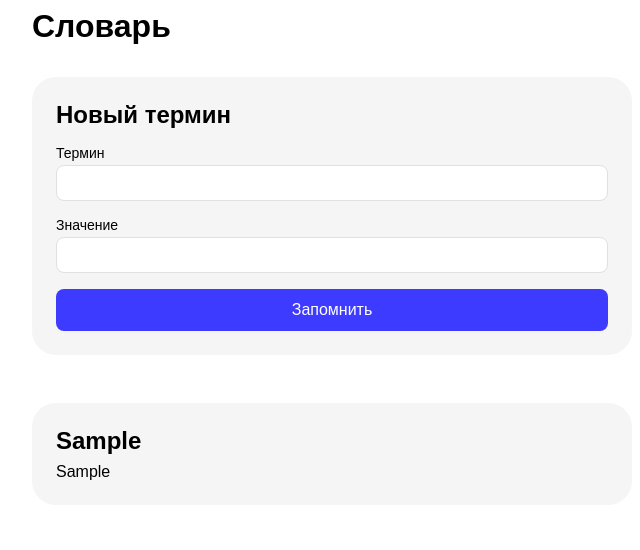
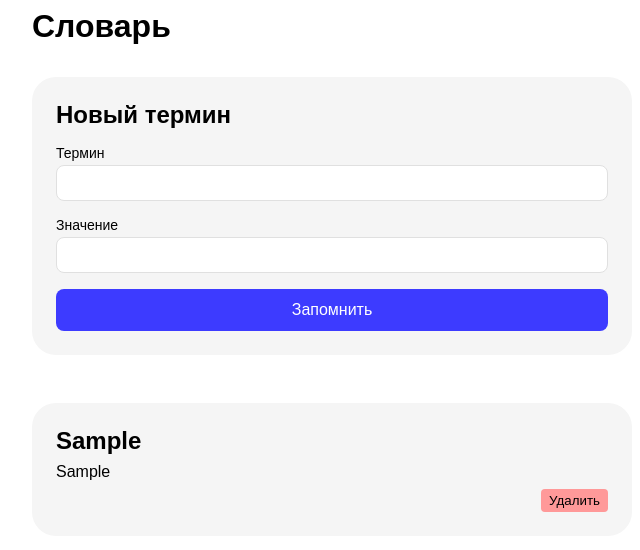
Before and after one commit to Ivan26ru/react-vite, a React (Vite) app: page / in a window 1280 px wide. Both pictures are taken after typing "Sample", "Sample" into the empty fields and a click on the button "Запомнить". Shown: the top 550 px of the page, without its empty margins (308-948 px from the left). Built offline with nearby package versions, Linux system fonts and the light colour scheme.

Commit message:
2.8 add delete, sync, localStorage

```diff
--- a/src/TermCard.scss
+++ b/src/TermCard.scss
@@ -14,4 +14,14 @@
 		font-size: 16px;
 		margin: 0;
 	}
+
+	&__delete {
+		background-color: #ff9999;
+		border: none;
+		padding: 4px 8px;
+		border-radius: 4px;
+		width: fit-content;
+		cursor: pointer;
+		align-self: flex-end;
+	}
 }
--- a/src/TermCard.tsx
+++ b/src/TermCard.tsx
@@ -1,10 +1,21 @@
 import "./TermCard.scss";
 
-export const TermCard = ({title, description}) => {
+export const TermCard = ({title, description, onDelete, id}) => {
+    const handleDeleteClick = () => {
+        onDelete(id)
+        console.log('Delete');
+    }
     return (
         <div className="term-card">
             <h2 className="term-card__title">{title}</h2>
-            { description && <p className="term-card__description">{description}</p>}
+            {description && <p className="term-card__description">{description}</p>}
+            <button
+                type="button"
+                className="term-card__delete"
+                onClick={handleDeleteClick}
+            >
+                Удалить
+            </button>
         </div>
     );
 }
--- a/src/TermList.tsx
+++ b/src/TermList.tsx
@@ -1,11 +1,16 @@
 import "./TermList.scss";
 import {TermCard} from "./TermCard.tsx";
 
-export const TermList = ({terms}) => {
+export const TermList = ({terms, onDelete}) => {
     return (<ul className="term-list">
         {terms.map((item) => (
             <li key={item.id} className="term-list__item">
-                <TermCard title={item.title} description={item.description}/>
+                <TermCard
+                    title={item.title}
+                    description={item.description}
+                    onDelete={onDelete}
+                    id={item.id}
+                />
             </li>
         ))}
     </ul>)
--- a/src/main.tsx
+++ b/src/main.tsx
@@ -2,7 +2,20 @@ import './index.scss';
 import {createRoot} from "react-dom/client";
 import {TermList} from "./TermList.tsx";
 
-let terms = [];
+function saveTermList(terms) {
+    localStorage.setItem("termList", JSON.stringify(terms));
+}
+
+function restoreLIst() {
+    const rawTermList = localStorage.getItem("termList");
+    if (!rawTermList) {
+        return [];
+    }
+
+    return JSON.parse(rawTermList);
+}
+
+let terms = restoreLIst();
 
 function addTerm(title, description) {
     terms.push({
@@ -13,12 +26,23 @@ function addTerm(title, description) {
 
     terms.sort((term1, term2) => (term1.title < term2.title ? -1 : 1));
 
-    reactRoot.render(<TermList terms={terms}/>);
+    syncTermList()
+}
+
+function syncTermList() {
+    saveTermList(terms)
+    reactRoot.render(<TermList terms={terms} onDelete={deleteItem}/>);
+}
+
+function deleteItem(id) {
+    terms = terms.filter(term => term.id !== id);
+    syncTermList()
 }
 
 const descriptionList = document.getElementById('description-list');
 const reactRoot = createRoot(descriptionList);
-reactRoot.render(<TermList terms={terms}/>);
+
+syncTermList();
 
 const form = document.getElementById('add-description');
 
```
